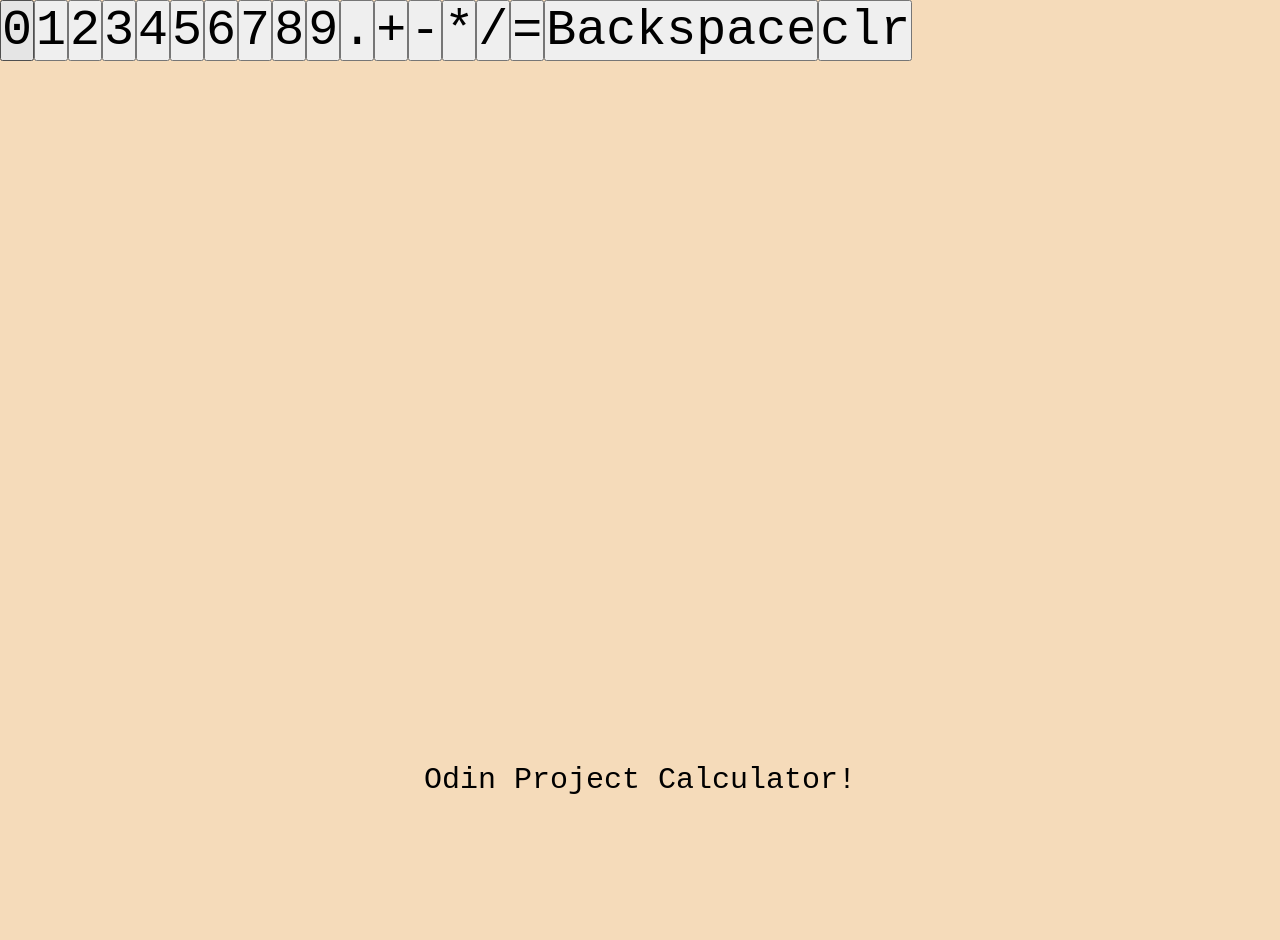
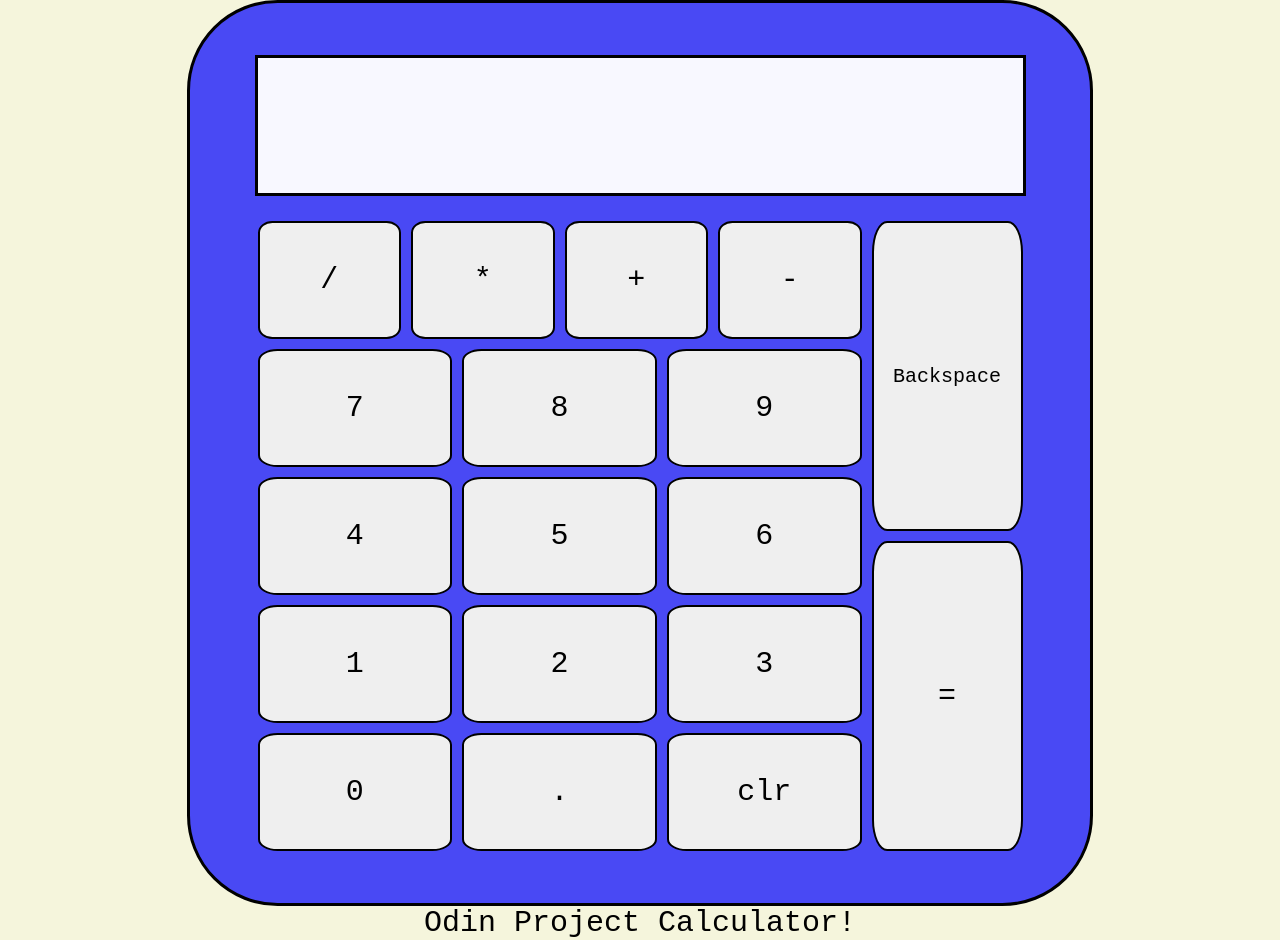
Before and after one commit to AnthonyGleason/odin-calculator, a plain HTML site: page index.html in a window 1280 px wide. Before the commit the page ends 800 px from the top, so only its background shows below. Drawn offline with Linux system fonts and the light colour scheme.

Commit message:
Add calculator css styling to calculator ui
This commit organizes the buttons and screen using css and flexbox
to resemble a calculator.

```diff
--- a/css/styles.css
+++ b/css/styles.css
@@ -5,18 +5,87 @@
 }
 
 body{
+    background-color: beige;
     display: flex;
     flex-direction: column;
-    background-color: rgb(245, 219, 186);
     height: 100vh;
 }
-.screen,
 button{
-    font-size: 50px;
+    font-size: 30px;
+    width: 100%;
+    border-style: solid;
+    border-color: black;
+    border-radius: 10%;
 }
 .button-container{
+    height: 70%;
+    width: 85%;
     display: flex;
     flex-direction: row;
+    gap: 10px;
+}
+.calc-container{
+    display: flex;
+    flex-grow: 1;
+    justify-content: center;
+    align-items: center;
+}
+.calculator{
+    background-color: rgba(0,0,255,0.7);
+    height: 900px;
+    width: 900px;
+    display: flex;
+    flex-direction: column;
+    justify-content: center;
+    align-items: center;
+    gap: 25px;
+    border-style: solid;
+    border-radius: 10%;
+}
+.container-left{
+    display: flex;
+    flex-direction: column;
+    width: 80%;
+    gap: 10px;
+}
+.container-right{
+    display: flex;
+    flex-direction: column;
+    width: 20%;
+    gap: 10px;
+}
+.buttonBackspace{
+    font-size: 20px;
+}
+.equal-bottom{
+    display: flex;
+    height: 50%;
+}
+.equal-top{
+    display: flex;
+    height: 50%;
+}
+.row{
+    display: flex;
+    flex-grow: 1;
+    gap: 10px;
+}
+.screen{
+    background-color: ghostwhite;
+    height: 15%;
+    width: 85%;
+    font-size: 50px;
+    border-style: solid;
+    display: flex;
+    align-items: center;
+    justify-content: center;
+}
+.textbox{
+    display: flex;
+    justify-content: flex-start;
+    align-items: center;
+    height: 100%;
+    width: 90%;
 }
 .footer{
     display: flex;
--- a/index.html
+++ b/index.html
@@ -6,28 +6,50 @@
         <link rel="stylesheet" href="css/styles.css">
     </head>
     <body>
+        <div class="calc-container">
             <div class="calculator">
-            <div class="screen"></div>
+                <div class="screen">
+                    <div class="textbox"></div>
+                </div>
                 <div class="button-container">
-                <!--add rows to the buttons below later so flex grow can be applied to fit calculator dimensions-->
-                <button type="button" class="buttonZero">0</button>
+                    <div class="container-left">
+                        <div class="row">
+                            <button type="button" class="buttonDivide">/</button>
+                            <button type="button" class="buttonMultiply">*</button>
+                            <button type="button" class="buttonAdd">+</button>
+                            <button type="button" class="buttonSubtract">-</button>
+                        </div>
+                        <div class="row">
+                            <button type="button" class="buttonSeven">7</button>
+                            <button type="button" class="buttonEight">8</button>
+                            <button type="button" class="buttonNine">9</button>
+
+                        </div>
+                        <div class="row">
+                            <button type="button" class="buttonFour">4</button>
+                            <button type="button" class="buttonFive">5</button>
+                            <button type="button" class="buttonSix">6</button>
+                        </div>
+                        <div class="row">
                             <button type="button" class="buttonOne">1</button>
                             <button type="button" class="buttonTwo">2</button>
                             <button type="button" class="buttonThree">3</button>
-                <button type="button" class="buttonFour">4</button>
-                <button type="button" class="buttonFive">5</button>
-                <button type="button" class="buttonSix">6</button>
-                <button type="button" class="buttonSeven">7</button>
-                <button type="button" class="buttonEight">8</button>
-                <button type="button" class="buttonNine">9</button>
+                        </div>
+                        <div class="row">
+                            <button type="button" class="buttonZero">0</button>
                             <button type="button" class="buttonDecimal">.</button>
-                <button type="button" class="buttonAdd">+</button>
-                <button type="button" class="buttonSubtract">-</button>
-                <button type="button" class="buttonMultiply">*</button>
-                <button type="button" class="buttonDivide">/</button>
+                            <button type="button" class="buttonClr">clr</button>
+                        </div>
+                    </div>
+                    <div class="container-right">
+                        <div class="equal-top">
+                            <button type="button" class="buttonBackspace">Backspace</button>
+                        </div>
+                        <div class="equal-bottom">
                             <button type="button" class="buttonEqual">=</button>
-                <button type="button" class="buttonBackspace">Backspace</button>
-                <button type="button" class="buttonClr">clr</button>
+                        </div>
+                    </div>
+                </div>
             </div>
         </div>
         <div class="footer">Odin Project Calculator!</div>
--- a/js/script.js
+++ b/js/script.js
@@ -36,7 +36,7 @@ let operate = function (operator,firstNum,secondNum){
     return total;
 }
 let displayInput = function (userInput){
-    const calcDisplay=document.querySelector('.screen');
+    const calcDisplay=document.querySelector('.textbox');
     if (typeof userInput=="number"){
         calcDisplay.textContent="";
         calcDisplay.textContent+=(userInput);
```
Lines whose indentation alone changed are shown as unchanged.
